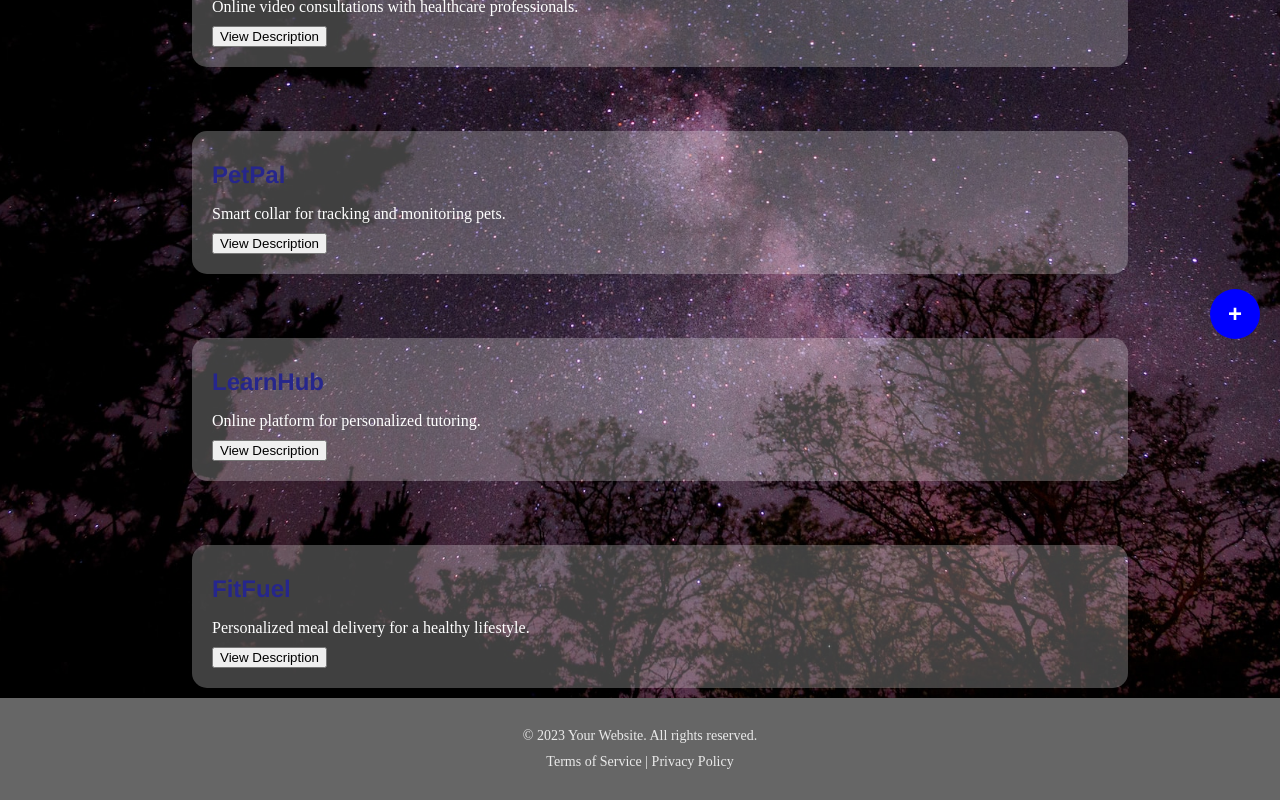
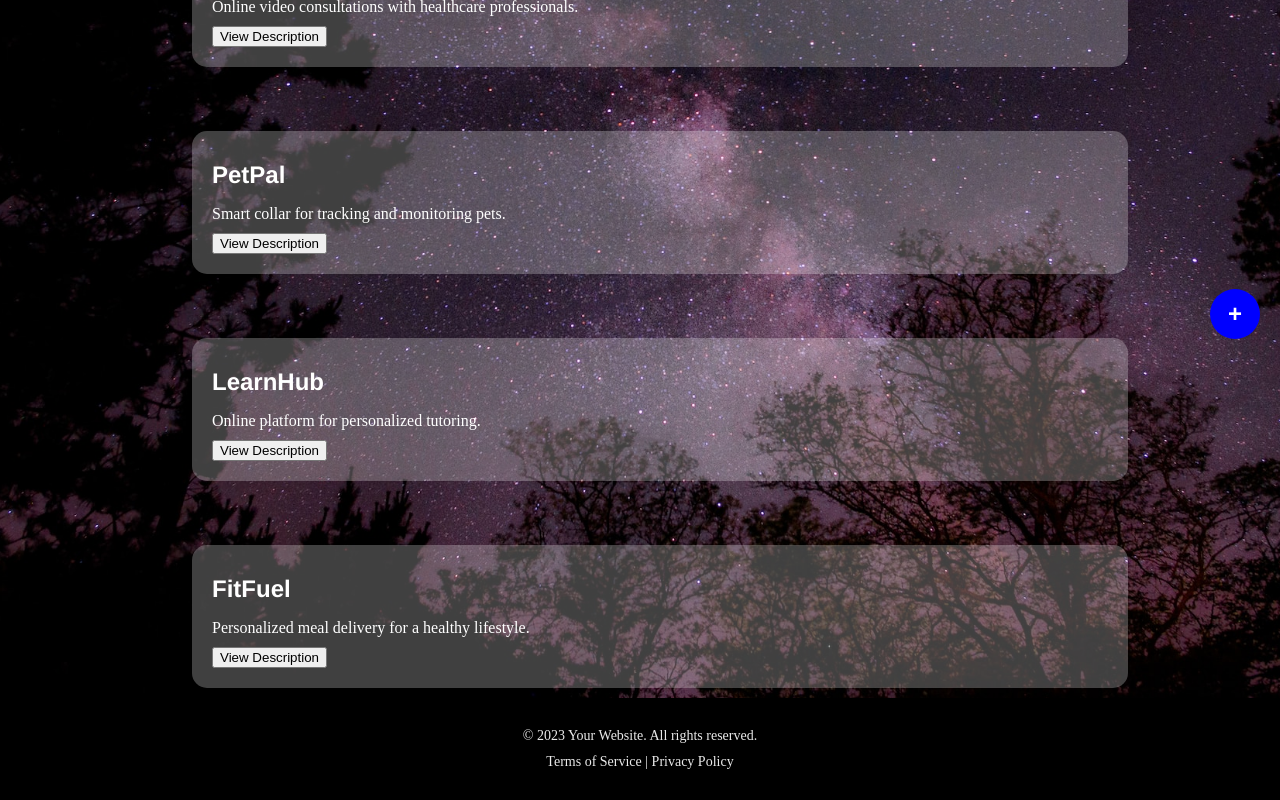
Before and after one commit to dusenkot/marketplace, a React (Vite) app: page / in a window 1280 px wide. Shown: the part 441-1241 px from the top of the page. Built offline with nearby package versions, Linux system fonts and the light colour scheme.

Commit message:
update of colors on the main page

```diff
--- a/src/components/screens/home/Home.jsx
+++ b/src/components/screens/home/Home.jsx
@@ -121,6 +121,7 @@ const styles = {
   name: {
     fontSize: '24px',
     marginBottom: '10px',
+    color: '#fff',
   },
   description: {
     marginBottom: '10px',
--- a/src/components/screens/home/form-send/footer.jsx
+++ b/src/components/screens/home/form-send/footer.jsx
@@ -13,7 +13,7 @@ const Footer = () => {
 
 const styles = {
   footer: {
-    backgroundColor: '#666',
+    backgroundColor: '#000',
     padding: '20px 0',
     textAlign: 'center',
   },
```
